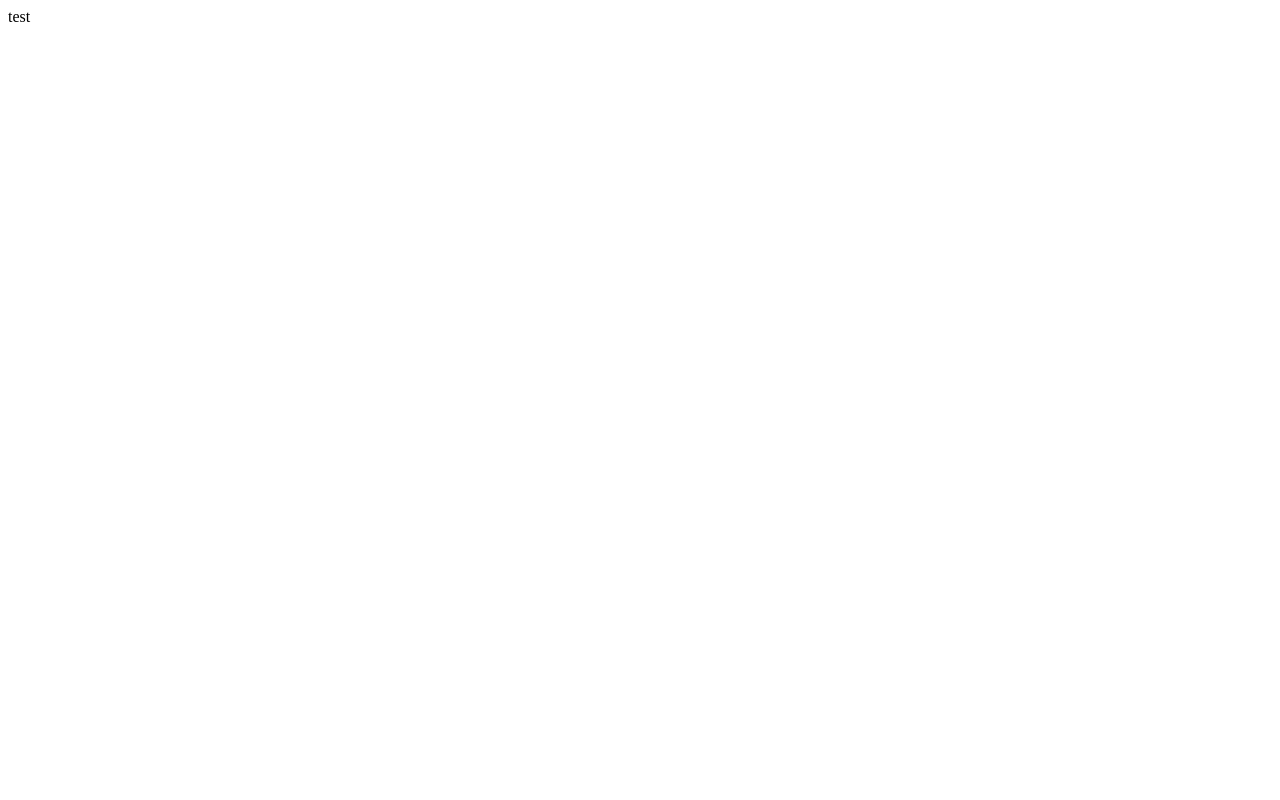
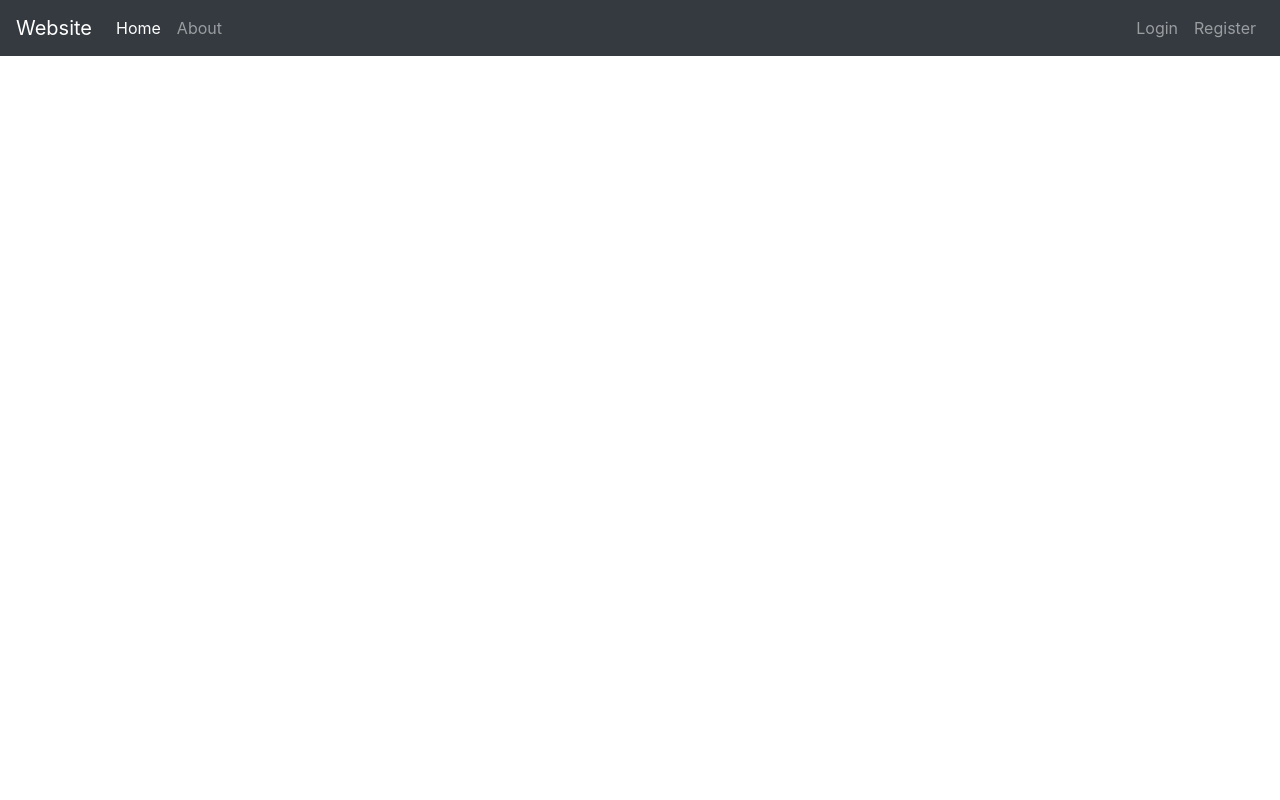
Before and after one commit to draj2931/Agile-Web-Applicaion-project-2, a Flask app: page / in a window 1280 px wide. Before the commit the page is almost empty. Run offline with Flask 2, Linux system fonts and the light colour scheme; some libraries are stand-ins or nearby versions.

Commit message:
adding pages

```diff
--- a/app.py
+++ b/app.py
@@ -1,7 +1,21 @@
-from flask import Flask
+from flask import Flask,render_template
+from flask_sqlalchemy import SQLAlchemy
 app = Flask(__name__)
 
 
-@app.route("/")
+@app.route('/')
+@app.route('/index')
 def index():
-    return "test"
+    return  render_template('index.html')
+
+@app.route('/login')
+def login():
+    return render_template('login.html')
+
+@app.route('/register')
+def register():
+    return render_template('register.html')
+
+
+if __name__=="__main__":
+    app.run(debug=True)
--- a/templates/index.html
+++ b/templates/index.html
@@ -1,12 +1,49 @@
-<!DOCTYPE html>
+<!doctype html>
 <html lang="en">
-<head>
-    <meta charset="UTF-8">
-    <meta http-equiv="X-UA-Compatible" content="IE=edge">
-    <meta name="viewport" content="width=device-width, initial-scale=1.0">
-    <title>Document</title>
-</head>
-<body>
-    <h1>TEST</h1>
-</body>
+  <head>
+    <!-- Required meta tags -->
+    <meta charset="utf-8">
+    <meta name="viewport" content="width=device-width, initial-scale=1, shrink-to-fit=no">
+
+    <!-- Bootstrap CSS -->
+    <link rel="stylesheet" href="https://stackpath.bootstrapcdn.com/bootstrap/4.3.1/css/bootstrap.min.css" integrity="sha384-ggOyR0iXCbMQv3Xipma34MD+dH/1fQ784/j6cY/iJTQUOhcWr7x9JvoRxT2MZw1T" crossorigin="anonymous">
+
+    <title>Web application</title>
+  </head>
+  <body>
+    <nav class="navbar navbar-expand-md navbar-dark bg-dark">
+        <a class="navbar-brand" href="#">Website</a>
+        <button class="navbar-toggler" type="button" data-toggle="collapse" data-target="#navbarNav">
+          <span class="navbar-toggler-icon"> </span>
+        </button>
+        <button class="navbar-toggler" type="button" data-toggle="collapse" data-target="#navbarNav">
+            <span class="navbar-toggler-icon"> </span>
+          </button>
+        <div class="collapse navbar-collapse" id="navbarNav">
+
+            <ul class="navbar-nav mr-auto">
+                <li class="nav-item active">
+                    <a class="nav-link" href="#">Home <span class="sr-only">(current)</span></a>
+                </li>
+                <li class="nav-item">
+                    <a class="nav-link" href="#">About</a>
+                </li>
+            </ul>
+            <ul class="navbar-nav">
+                <li class="nav-item">
+                    <a class="nav-link" href="#">Login</a>
+                </li>
+                <li class="nav-item">
+                    <a class="nav-link" href="#">Register</a>
+                </li>
+            </ul>
+        </div>
+      </nav>
+
+    <!-- Optional JavaScript -->
+    <!-- jQuery first, then Popper.js, then Bootstrap JS -->
+    <script src="https://code.jquery.com/jquery-3.3.1.slim.min.js" integrity="sha384-q8i/X+965DzO0rT7abK41JStQIAqVgRVzpbzo5smXKp4YfRvH+8abtTE1Pi6jizo" crossorigin="anonymous"></script>
+    <script src="https://cdnjs.cloudflare.com/ajax/libs/popper.js/1.14.7/umd/popper.min.js" integrity="sha384-UO2eT0CpHqdSJQ6hJty5KVphtPhzWj9WO1clHTMGa3JDZwrnQq4sF86dIHNDz0W1" crossorigin="anonymous"></script>
+    <script src="https://stackpath.bootstrapcdn.com/bootstrap/4.3.1/js/bootstrap.min.js" integrity="sha384-JjSmVgyd0p3pXB1rRibZUAYoIIy6OrQ6VrjIEaFf/nJGzIxFDsf4x0xIM+B07jRM" crossorigin="anonymous"></script>
+  </body>
 </html>
```
Also changed, not shown: templates/login.html (added, +12 -0 lines), templates/register.html (added).
